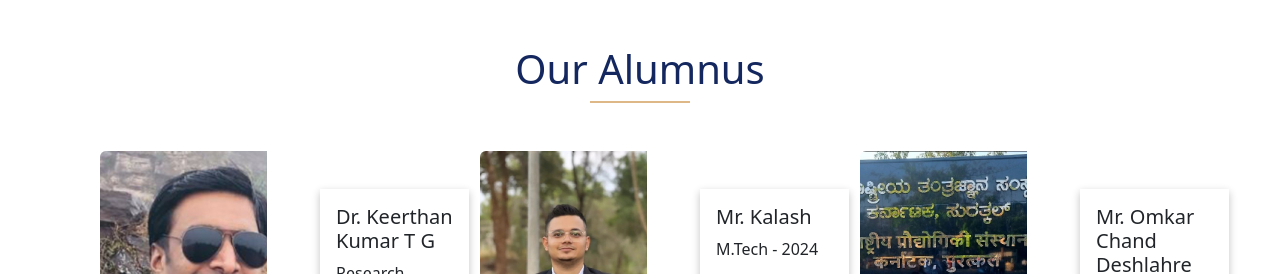
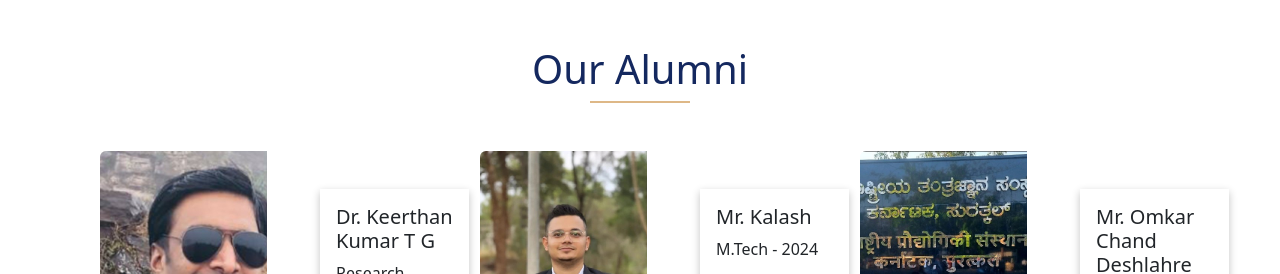
Before and after one commit to cs3-lab/cs3-lab.github.io, a plain HTML site: page team.html in a window 1280 px wide. Shown: the part 2359-2633 px from the top of the page. Drawn offline with nearby package versions, Linux system fonts and the light colour scheme.

Commit message:
typing error fix

```diff
--- a/team.html
+++ b/team.html
@@ -379,7 +379,7 @@
                         </div>
                     </div>
                 </div>
-                <h1 class="text-center" style="color: #14285f;">Our Alumnus</h1>
+                <h1 class="text-center" style="color: #14285f;">Our Alumni</h1>
                 <div class="line"></div>
                 <div class="row row-cols-1 row-cols-md-3 g-4 py-5">
                     <div class="col">
```
